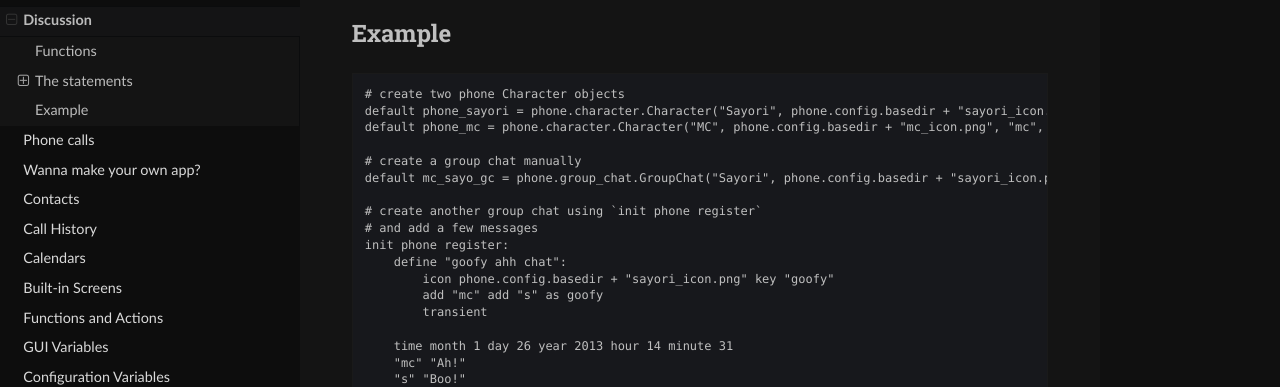
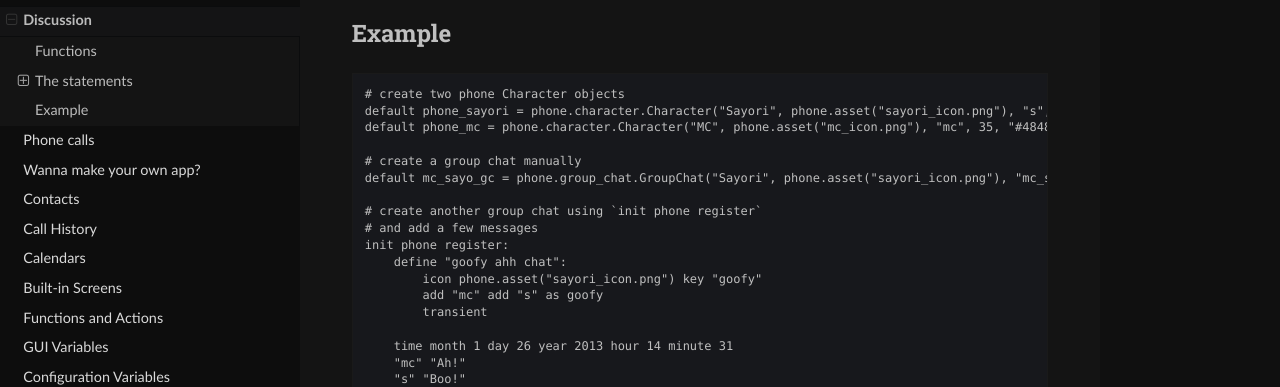
Before and after one commit to Elckarow/Better-EMR-Phone, a Sphinx documentation site: the page built from docs/discussion.rst, in a window 1280 px wide and 1400 px high, scrolled down 4218 px. Shown: the part 205-592 px from the top of the window. Built offline with Sphinx 7.4.7 and the Read the Docs theme 2.0.0, drawn with Linux system fonts in a browser that asks for light colours; some of the changed text lies outside the part shown.

Commit message:
add `phone.asset` and `phone.path_join`

```diff
--- a/docs/characters.rst
+++ b/docs/characters.rst
@@ -58,4 +58,4 @@ Example
 ::
 
     # default /!\
-    default p_eileen = phone.character.Character("Eileen", phone.config.basedir + "default_icon.png", "eileen", 20, "#fff")
+    default p_eileen = phone.character.Character("Eileen", phone.asset("default_icon.png"), "eileen", 20, "#fff")
--- a/docs/discussion.rst
+++ b/docs/discussion.rst
@@ -184,17 +184,17 @@ Example
 ::
 
     # create two phone Character objects
-    default phone_sayori = phone.character.Character("Sayori", phone.config.basedir + "sayori_icon.png", "s", 21,   "#22Abf8")
-    default phone_mc = phone.character.Character("MC", phone.config.basedir + "mc_icon.png", "mc", 35, "#484848")
+    default phone_sayori = phone.character.Character("Sayori", phone.asset("sayori_icon.png"), "s", 21,   "#22Abf8")
+    default phone_mc = phone.character.Character("MC", phone.asset("mc_icon.png"), "mc", 35, "#484848")
 
     # create a group chat manually
-    default mc_sayo_gc = phone.group_chat.GroupChat("Sayori", phone.config.basedir + "sayori_icon.png", "mc_sayo"). add_character("mc").add_character("s")
+    default mc_sayo_gc = phone.group_chat.GroupChat("Sayori", phone.asset("sayori_icon.png"), "mc_sayo"). add_character("mc").add_character("s")
 
     # create another group chat using `init phone register`
     # and add a few messages
     init phone register:
         define "goofy ahh chat":
-            icon phone.config.basedir + "sayori_icon.png" key "goofy"
+            icon phone.asset("sayori_icon.png") key "goofy"
             add "mc" add "s" as goofy
             transient
 
--- a/docs/group_chats.rst
+++ b/docs/group_chats.rst
@@ -58,7 +58,7 @@ Example
 ::
 
     # default /!\
-    default eileen_gc = phone.group_chat.GroupChat("Eileen", phone.config.basedir + "default_icon.png", "eileen_gc").add_character("eileen")
+    default eileen_gc = phone.group_chat.GroupChat("Eileen", phone.asset("default_icon.png"), "eileen_gc").add_character("eileen")
 
 or use the ``define`` clause of the ``init phone register`` statement. ::
 
--- a/docs/phone_calls.rst
+++ b/docs/phone_calls.rst
@@ -47,8 +47,8 @@ Example
     define phone_mc = Character("MC", screen="phone_say", who_style="phone_say_label", what_style="phone_say_dialogue")
 
     # create the two phone characters
-    default pc_sayori = phone.character.Character("Sayori", phone.config.basedir + "sayori_icon.png", "s", 21, "#22Abf8")
-    default pc_mc     = phone.character.Character("MC", phone.config.basedir + "mc_icon.png", "mc", 35, "#484848")
+    default pc_sayori = phone.character.Character("Sayori", phone.asset("sayori_icon.png"), "s", 21, "#22Abf8")
+    default pc_mc     = phone.character.Character("MC", phone.asset("mc_icon.png"), "mc", 35, "#484848")
 
     label phone_call_test:
         phone call "s"
```
Also changed, not shown: 15 other files.
